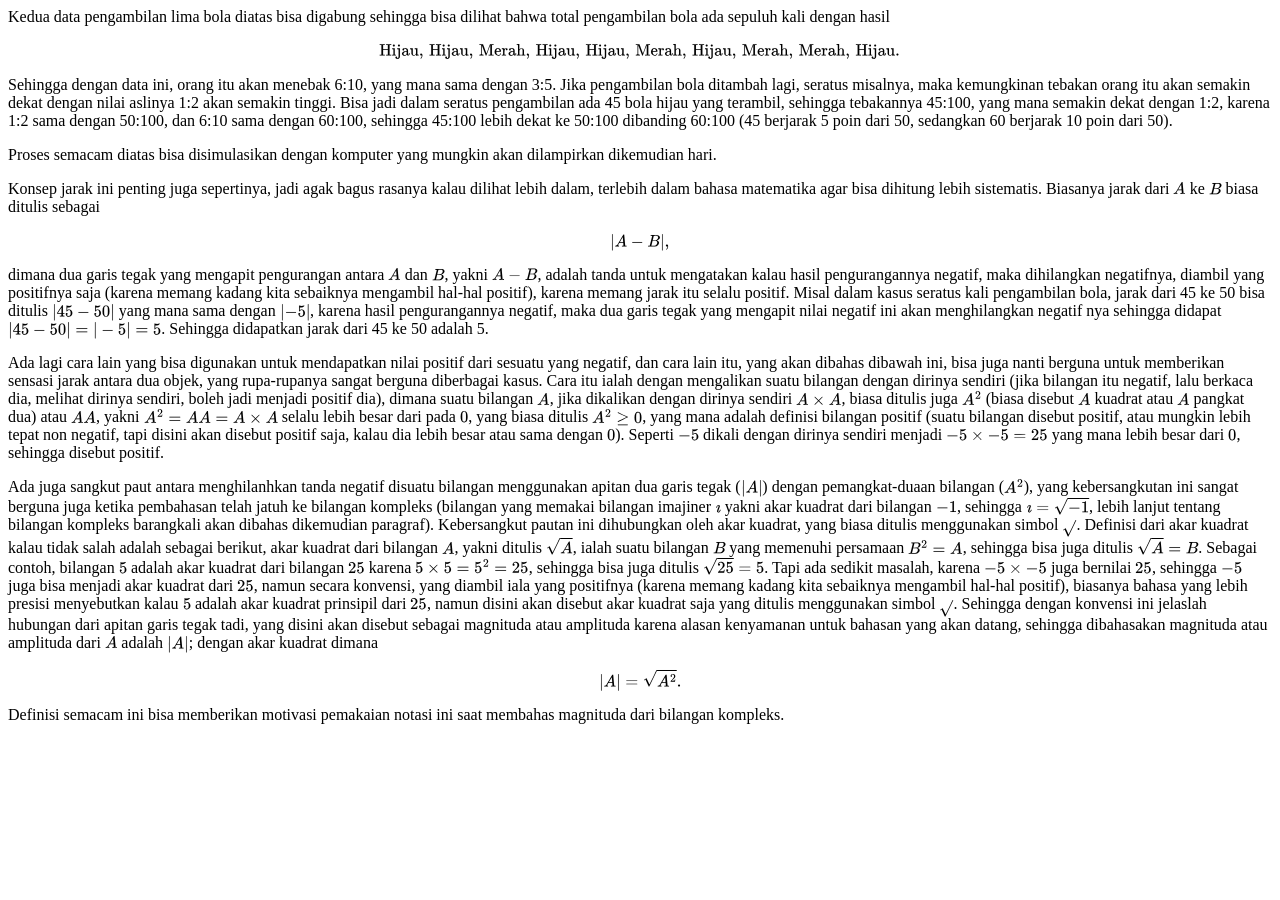
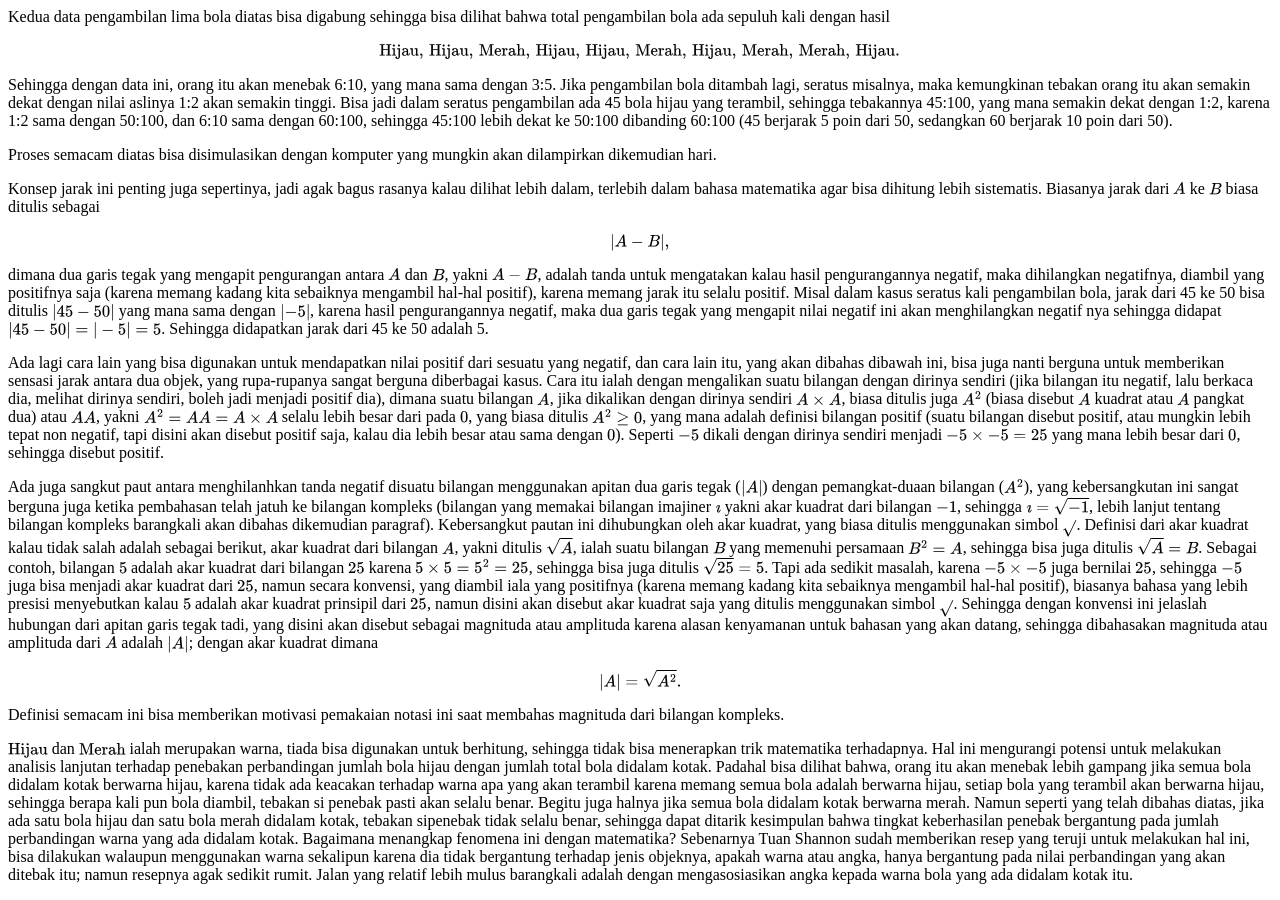
Before and after one commit to dangausuluah/dangausuluah.github.io, a Jekyll site: the page built from _posts/2025-09-07-QCD.md, in a window 1280 px wide and 900 px high, scrolled down 756 px. Built offline with Jekyll 4.4.1, drawn with Linux system fonts in a browser that asks for light colours; nearby versions of some CDN libraries; our own code applies the rules of GitHub Pages for plain Markdown files; a script that is not in the unit is left out; comment, search, counter and statistics services are not loaded; before the commit the page ends 1496 px from its top, so only the background shows below that.

Commit message:
Update 2025-09-07-QCD.md

```diff
--- a/_posts/2025-09-07-QCD.md
+++ b/_posts/2025-09-07-QCD.md
@@ -60,3 +60,5 @@ $$
 $$
 
 Definisi semacam ini bisa memberikan motivasi pemakaian notasi ini saat membahas magnituda dari bilangan kompleks.
+
+$\mathrm{Hijau}$ dan $\mathrm{Merah}$ ialah merupakan warna, tiada bisa digunakan untuk berhitung, sehingga tidak bisa menerapkan trik matematika terhadapnya. Hal ini mengurangi potensi untuk melakukan analisis lanjutan terhadap penebakan perbandingan jumlah bola hijau dengan jumlah total bola didalam kotak. Padahal bisa dilihat bahwa, orang itu akan menebak lebih gampang jika semua bola didalam kotak berwarna hijau, karena tidak ada keacakan terhadap warna apa yang akan terambil karena memang semua bola adalah berwarna hijau, setiap bola yang terambil akan berwarna hijau, sehingga berapa kali pun bola diambil, tebakan si penebak pasti akan selalu benar. Begitu juga halnya jika semua bola didalam kotak berwarna merah. Namun seperti yang telah dibahas diatas, jika ada satu bola hijau dan satu bola merah didalam kotak, tebakan sipenebak tidak selalu benar, sehingga dapat ditarik kesimpulan bahwa tingkat keberhasilan penebak bergantung pada jumlah perbandingan warna yang ada didalam kotak. Bagaimana menangkap fenomena ini dengan matematika? Sebenarnya Tuan Shannon sudah memberikan resep yang teruji untuk melakukan hal ini, bisa dilakukan walaupun menggunakan warna sekalipun karena dia tidak bergantung terhadap jenis objeknya, apakah warna atau angka, hanya bergantung pada nilai perbandingan yang akan ditebak itu; namun resepnya agak sedikit rumit. Jalan yang relatif lebih mulus barangkali adalah dengan mengasosiasikan angka kepada warna bola yang ada didalam kotak itu.
```
